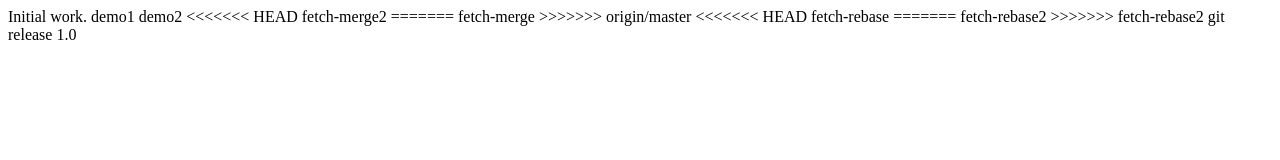
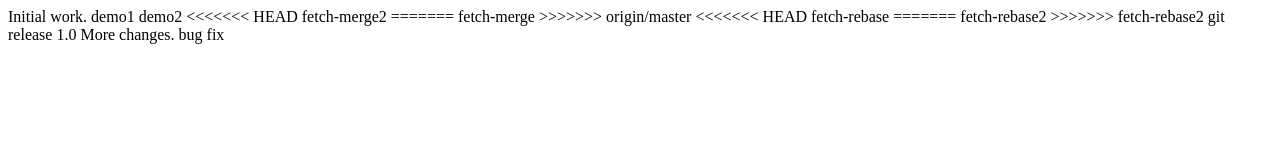
Before and after one commit to akher/part4.demo, a plain HTML site: page WebContent/index.html in a window 1280 px wide. Drawn offline with Linux system fonts and the light colour scheme.

Commit message:
Changes and bug fix

```diff
--- a/WebContent/index.html
+++ b/WebContent/index.html
@@ -22,5 +22,7 @@ fetch-rebase2
 >>>>>>> fetch-rebase2
 
 git release 1.0
+More changes.
+bug fix
 </body>
 </html>
```
